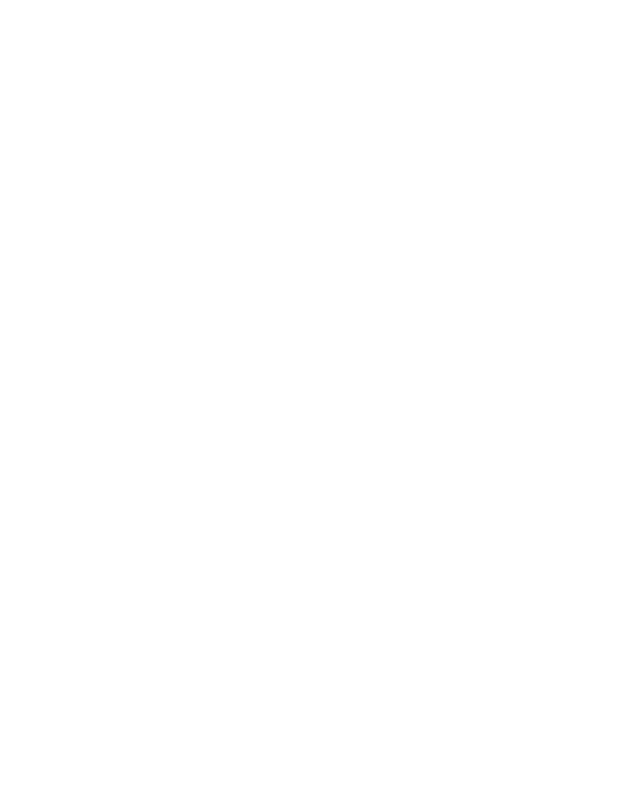
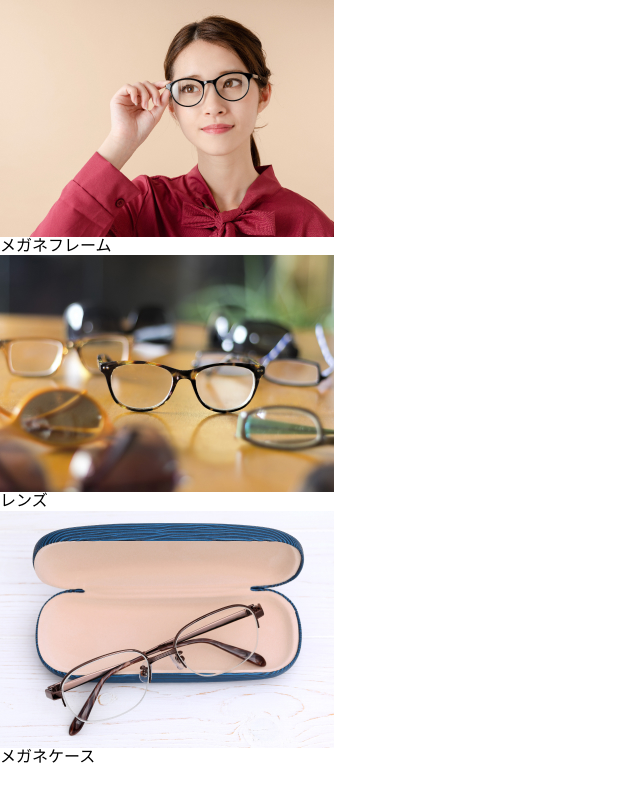
Before and after one commit to yokoikeuchi/koho, a plain HTML site: page index.html in a window 1280 px wide. Shown: the whole page, without its empty margins (0-640 px from the left). Drawn offline with Linux system fonts and the light colour scheme; some packages are replaced by stand-ins of ours.

Commit message:
コーディング授業2日目　service縦並び

```diff
--- a/index.html
+++ b/index.html
@@ -10,6 +10,24 @@
 </head>
 
 <body>
+    <div class="service">
+        <div class="service_container">
+            <div class="service_box">
+                <img src="./image/service_1.jpg" alt="メガネフレーム" class="service_image">
+                <h3 class="service_title">メガネフレーム</h3>
+            </div>
+
+            <div class="service_box">
+                <img src="./image/service_2.jpg" alt="レンズ" class="service_image">
+                <h3 class="service_title">レンズ</h3>
+            </div>
+
+            <div class="service_box">
+                <img src="./image/service_3.jpg" alt="メガネケース" class="service_image">
+                <h3 class="service_title">メガネケース</h3>
+            </div>
+        </div>
+    </div>
 
 </body>
 
```
Also changed, not shown: image/banner.jpg (added), image/footer-image.jpg (added), image/logo (1).png (added), image/mv.jpg (added), image/service_1.jpg (added), image/service_2.jpg (added), image/service_3.jpg (added).
